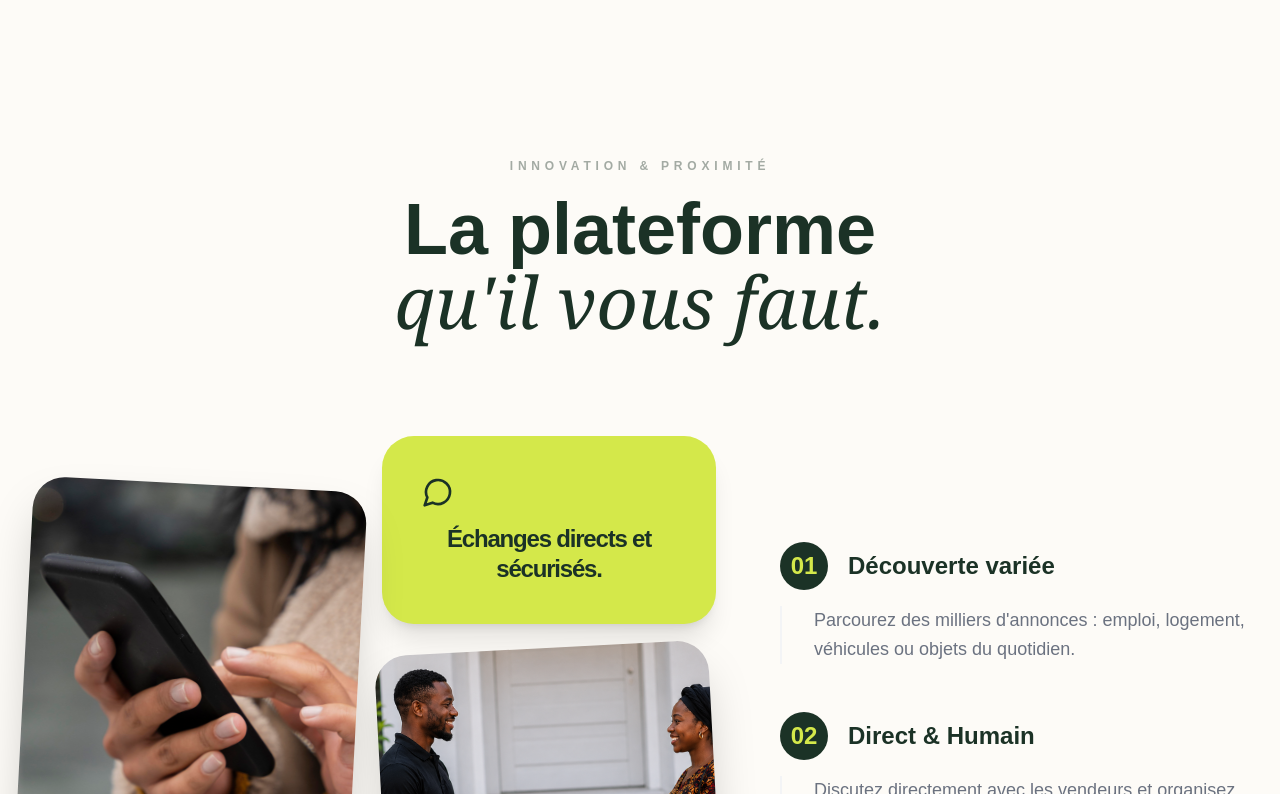
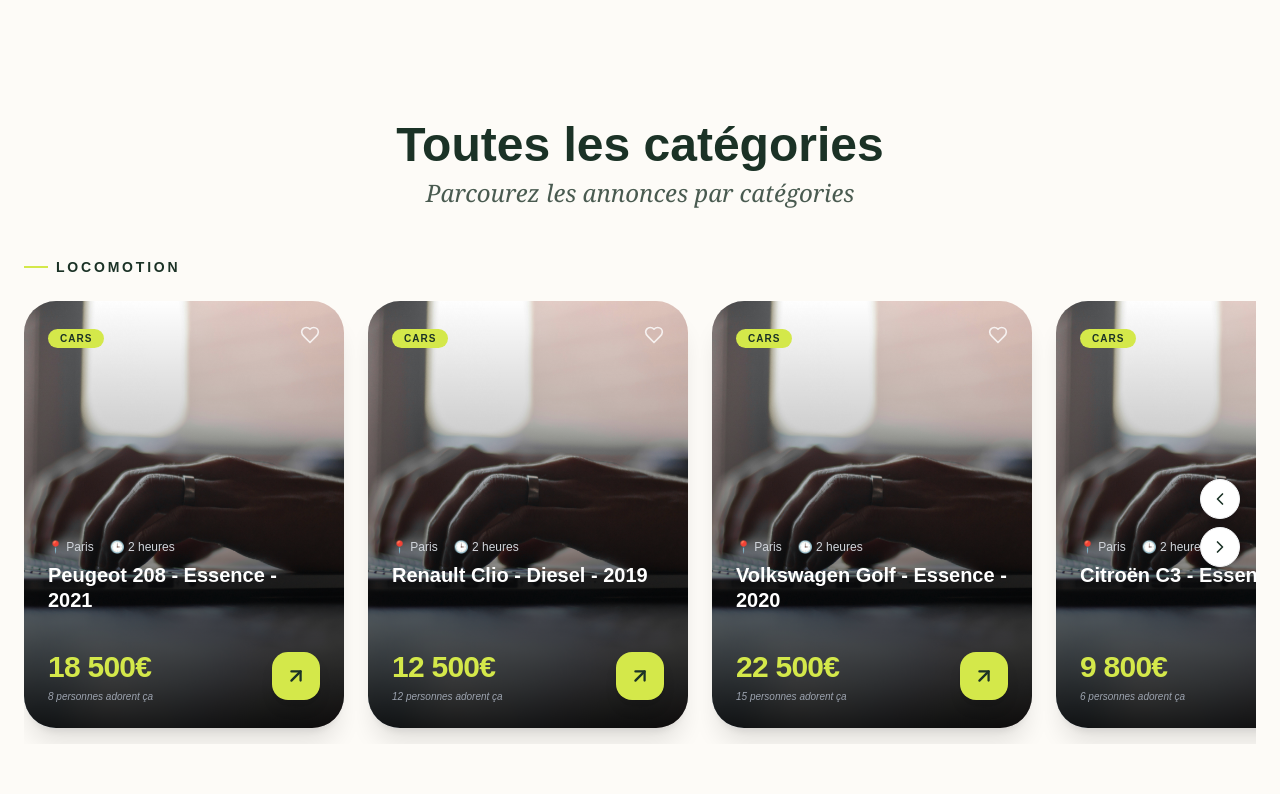
Before and after one commit to Mahmoud974/PetitCoinAnnonce, a Next.js app: page /basepage in a window 1280 px wide. Shown: the part 886-1680 px from the top of the page. Built offline with nearby package versions, Linux system fonts and the light colour scheme.

Commit message:
cards add

```diff
--- a/src/app/basepage/page.tsx
+++ b/src/app/basepage/page.tsx
@@ -1,15 +1,23 @@
 'use client';
 
-import  { useState } from 'react';
+import { useState } from 'react';
 import Image from 'next/image';
 import Link from 'next/link';
 import {
-  ArrowUpRight,  LayoutGrid,
-  MessageCircle, ChevronDown
+  ArrowUpRight, LayoutGrid,
+  MessageCircle, ChevronDown,
+  ChevronLeft, ChevronRight, Heart
 } from "lucide-react";
 
 export default function KisiwaHomePage() {
   const [openIndex, setOpenIndex] = useState<number | null>(null);
+
+  const carCategories = [
+    { name: "Peugeot 208 - Essence - 2021", price: "18 500€", stats: "8 personnes adorent ça" },
+    { name: "Renault Clio - Diesel - 2019", price: "12 500€", stats: "12 personnes adorent ça" },
+    { name: "Volkswagen Golf - Essence - 2020", price: "22 500€", stats: "15 personnes adorent ça" },
+    { name: "Citroën C3 - Essence - 2018", price: "9 800€", stats: "6 personnes adorent ça" },
+  ];
 
   const faqs = [
     {
@@ -66,6 +74,102 @@ export default function KisiwaHomePage() {
           </svg>
         </div>
       </section>
+      {/* NOUVELLE SECTION : TOUTES LES CATÉGORIES (CAROUSEL LOCOMOTION) */}
+      <section className="pt-24 px-6 max-w-7xl mx-auto relative overflow-hidden">
+        <div className="text-center mb-12">
+          <h2 className="text-5xl font-bold text-[#1b3226] mb-2" style={{ fontFamily: "'Syne', sans-serif" }}>
+            Toutes les catégories
+          </h2>
+          <p className="text-2xl italic font-serif font-light text-[#1b3226]/80">
+            Parcourez les annonces par catégories
+          </p>
+        </div>
+
+        <div className="mb-6">
+          <div className="flex items-center gap-2 mb-6">
+            <span className="w-6 h-[2px] bg-[#D4E84A]"></span>
+            <span className="font-bold tracking-[0.2em] uppercase text-sm text-[#1b3226]">
+              LOCOMOTION
+            </span>
+          </div>
+
+          {/* Conteneur du Slider relatif pour positionner les flèches absolues */}
+          <div className="relative">
+            {/* Flèches de navigation du Slider */}
+            <div className="absolute right-4 top-1/2 -translate-y-1/2 z-30 flex flex-col gap-2">
+              <button className="w-10 h-10 rounded-full bg-white text-[#1b3226] flex items-center justify-center shadow-lg border border-gray-100 hover:bg-gray-50 transition-colors">
+                <ChevronLeft size={20} />
+              </button>
+              <button className="w-10 h-10 rounded-full bg-white text-[#1b3226] flex items-center justify-center shadow-lg border border-gray-100 hover:bg-gray-50 transition-colors">
+                <ChevronRight size={20} />
+              </button>
+            </div>
+
+
+            <div className="flex gap-6 overflow-x-auto pb-4 scrollbar-none snap-x pr-16">
+              {carCategories.map((car, index) => (
+                <div
+                  key={index}
+                  className="min-w-[280px] md:min-w-[320px] aspect-[3/4] relative rounded-[2rem] overflow-hidden shadow-xl snap-start group"
+                >
+
+                  <Image
+                    src="/2.jpg"
+                    alt={car.name}
+                    fill
+                    className="object-cover group-hover:scale-105 transition-transform duration-500"
+                  />
+
+                  {/* Overlay dégradé sombre en bas pour la lisibilité */}
+                  <div className="absolute inset-0 bg-gradient-to-t from-black/90 via-black/30 to-transparent z-10" />
+
+                  {/* Badge de catégorie supérieur */}
+                  <div className="absolute top-6 left-6 z-20">
+                    <span className="bg-[#D4E84A] text-[#1b3226] text-[10px] font-bold tracking-widest uppercase px-3 py-1 rounded-full">
+                      CARS
+                    </span>
+                  </div>
+
+                  {/* Bouton Favoris supérieur droit */}
+                  <button className="absolute top-6 right-6 z-20 text-white/80 hover:text-white transition-colors">
+                    <Heart size={20} />
+                  </button>
+
+                  {/* Contenu textuel inférieur */}
+                  <div className="absolute bottom-0 inset-x-0 p-6 z-20 text-white flex flex-col justify-end min-h-[50%]">
+                    {/* Infos géoloc & temps simulés */}
+                    <div className="flex items-center gap-4 text-xs text-gray-300 mb-2 font-light">
+                      <span className="flex items-center gap-1">📍 Paris</span>
+                      <span>🕒 2 heures</span>
+                    </div>
+
+                    <h3 className="text-xl font-bold leading-tight mb-4 line-clamp-2">
+                      {car.name}
+                    </h3>
+
+                    <div className="flex items-center justify-between mt-auto">
+                      <div>
+                        <p className="text-3xl font-extrabold text-[#D4E84A] tracking-tight">
+                          {car.price}
+                        </p>
+                        <p className="text-[10px] text-gray-400 mt-1 italic">
+                          {car.stats}
+                        </p>
+                      </div>
+
+                      {/* Bouton d'action CTA fléché */}
+                      <button className="w-12 h-12 rounded-2xl bg-[#D4E84A] text-[#1b3226] flex items-center justify-center hover:scale-105 transition-transform shadow-lg">
+                        <ArrowUpRight size={22} strokeWidth={2.5} />
+                      </button>
+                    </div>
+                  </div>
+                </div>
+              ))}
+            </div>
+          </div>
+        </div>
+      </section>
+
 
       {/* 2. SECTION PRÉSENTATION INNOVANTE (COLLAGE) */}
       <section className="py-32 px-6 overflow-hidden">
@@ -82,7 +186,7 @@ export default function KisiwaHomePage() {
               <div className="grid grid-cols-2 gap-6">
                 <div className="space-y-6 pt-12">
                   <div className="relative h-96 rounded-[2rem] overflow-hidden shadow-2xl rotate-[3deg] hover:rotate-0 transition-all duration-500">
-                    <Image src="/phone.jpg" alt="Vente" fill className="object-cover scale-125  0" />
+                    <Image src="/phone.jpg" alt="Vente" fill className="object-cover scale-125" />
                   </div>
                   <div className="bg-[#1b3226] p-10 rounded-[2rem] text-[#D4E84A] shadow-xl rotate-[2deg]">
                      <LayoutGrid size={32} className="mb-4" />
@@ -95,15 +199,14 @@ export default function KisiwaHomePage() {
                      <p className="font-bold text-2xl leading-tight tracking-tighter">Échanges directs et sécurisés.</p>
                   </div>
                   <div className="relative h-80 rounded-[2rem] overflow-hidden shadow-2xl rotate-[-3deg] hover:rotate-0 transition-all duration-500">
-                    <Image src="/colis.png"  alt="Produits" fill className="object-cover scale-125  0" />
+                    <Image src="/colis.png"  alt="Produits" fill className="object-cover scale-125" />
                   </div>
-
                 </div>
               </div>
             </div>
             <div className="lg:col-span-5 space-y-12 order-1 lg:order-2">
               {[
-                { title: "Découverte variée", text: "Parcourez des milliers d'annonces : emploi, logement, véhicules ou objets du quotidien.", num: "01" },
+                { title: "Découverte variée", text: "Parcourez des thousands d'annonces : emploi, logement, véhicules ou objets du quotidien.", num: "01" },
                 { title: "Direct & Humain", text: "Discutez directement avec les vendeurs et organisez vos rencontres en toute simplicité.", num: "02" },
                 { title: "Spécial Diaspora", text: "Un pont unique entre la France et les Comores pour vos envois de fret et investissements.", num: "03" }
               ].map((item, i) => (
@@ -121,6 +224,7 @@ export default function KisiwaHomePage() {
           </div>
         </div>
       </section>
+
 
       {/* SECTION AVIS UTILISATEURS */}
       <section className="py-32 px-6 bg-[#1b3226] relative overflow-hidden">
@@ -282,9 +386,8 @@ export default function KisiwaHomePage() {
         </div>
       </section>
 
-
       {/* 3. SECTION FAQ SIMPLE & MODERNE */}
-      <section className="  text-[#1b3226] py-32 px-6">
+      <section className="text-[#1b3226] py-32 px-6">
         <div className="max-w-3xl mx-auto">
 
           <div className="text-center mb-20">
@@ -314,7 +417,7 @@ export default function KisiwaHomePage() {
                     openIndex === index ? 'max-h-[200px] opacity-100' : 'max-h-0 opacity-0'
                   }`}
                 >
-                  <p className="text-[#1b3226]  text-lg leading-relaxed pb-8 pl-2 max-w-2xl">
+                  <p className="text-[#1b3226] text-lg leading-relaxed pb-8 pl-2 max-w-2xl">
                     {faq.answer}
                   </p>
                 </div>
@@ -323,7 +426,7 @@ export default function KisiwaHomePage() {
           </div>
 
           <div className="mt-20 p-8 rounded-[2rem] border border-white/5 bg-white/[0.02] text-center">
-             <p className="text-[#1b3226] ">
+             <p className="text-[#1b3226]">
                Vous avez une autre question ?
                <Link href="contact-support" className="text-[#D4E84A] font-bold ml-2 hover:underline">
                  Contactez notre support →
@@ -333,8 +436,6 @@ export default function KisiwaHomePage() {
         </div>
       </section>
 
-
-
     </div>
   );
 }
```
Lines whose indentation alone changed are shown as unchanged.
